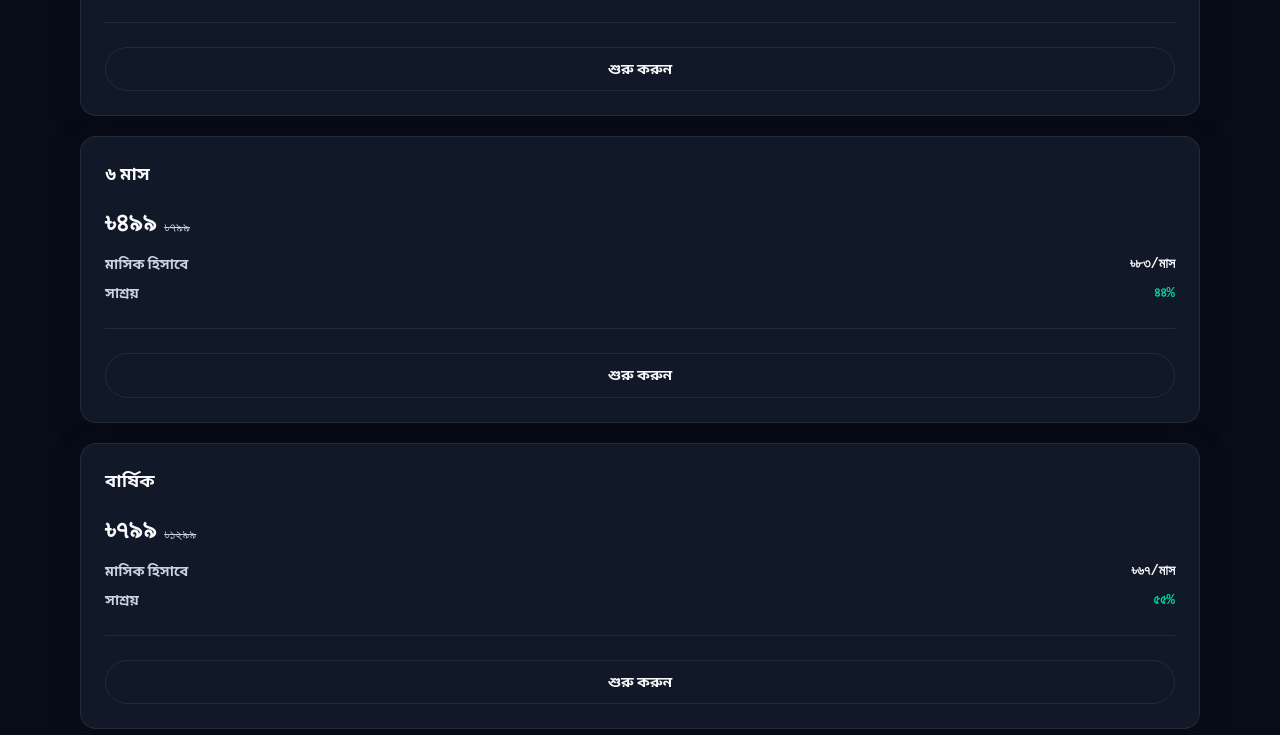
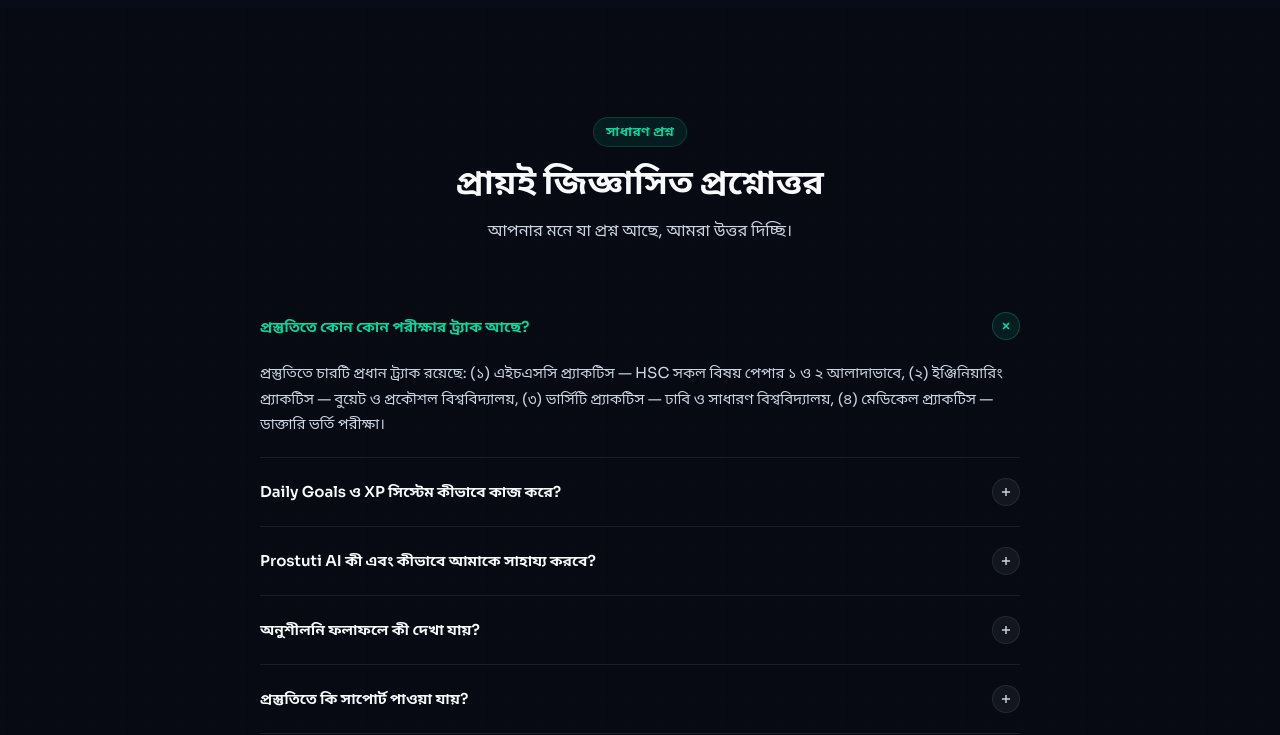
Before and after one commit to mdmonirhossen6/prostutii, a Next.js app: page / in a window 1280 px wide. Shown: the part 9200-9935 px from the top of the page. Built offline with nearby package versions, Linux system fonts and the light colour scheme.

Commit message:
revert: remove mobile stacked cards layout from pricing table

```diff
--- a/components/Pricing.tsx
+++ b/components/Pricing.tsx
@@ -155,66 +155,9 @@
           </ul>
         </div>
 
-        {/* Mobile Stacked Plans (Visible only on <700px) */}
-        <div className="mobile-plans" style={{ display: 'flex', flexDirection: 'column', gap: 'var(--space-4)', marginBottom: 'var(--space-6)' }}>
-          {t.plans.map((plan) => {
-            const isHighlighted = plan.tag !== null;
-            return (
-              <div key={`mobile-${plan.id}`} style={{
-                background: isHighlighted ? 'rgba(0,150,109,0.06)' : 'var(--color-surface-card)',
-                border: `1px solid ${isHighlighted ? 'var(--color-surface-strong)' : 'var(--color-border-default)'}`,
-                borderRadius: 'var(--radius-sm)',
-                padding: '24px',
-                position: 'relative',
-                boxShadow: isHighlighted ? '0 8px 30px rgba(0, 150, 109, 0.15)' : 'var(--shadow-navy)',
-              }}>
-                {plan.tag && (
-                  <span style={{
-                    position: 'absolute', top: 0, right: '24px', transform: 'translateY(-50%)',
-                    background: 'var(--color-surface-strong)', color: '#fff', fontSize: '11px', fontWeight: 800,
-                    padding: '4px 12px', borderRadius: '12px', letterSpacing: '0.5px',
-                  }}>
-                    {plan.tag}
-                  </span>
-                )}
-
-                <h4 style={{ fontSize: '18px', fontWeight: 700, color: 'var(--color-text-primary)', marginBottom: '16px' }}>
-                  {plan.name}
-                </h4>
-
-                <div style={{ display: 'flex', alignItems: 'baseline', gap: '8px', marginBottom: '8px' }}>
-                  <span style={{ fontSize: '28px', fontWeight: 800, color: isHighlighted ? '#00d9a0' : 'var(--color-text-primary)', fontFamily: 'monospace' }}>
-                    {t.currency}{plan.price}
-                  </span>
-                  <span style={{ fontSize: '14px', color: 'var(--color-text-tertiary)', textDecoration: 'line-through', fontFamily: 'monospace' }}>
-                    {t.currency}{plan.originalPrice}
-                  </span>
-                </div>
-
-                <div style={{ display: 'flex', flexDirection: 'column', gap: '8px', marginBottom: '24px', paddingBottom: '24px', borderBottom: '1px solid var(--color-border-default)' }}>
-                  <div style={{ display: 'flex', justifyContent: 'space-between', fontSize: '14px' }}>
-                    <span style={{ color: 'var(--color-text-secondary)', fontWeight: 600 }}>{t.rowLabels.monthly}</span>
-                    <span style={{ color: 'var(--color-text-primary)', fontFamily: 'monospace', fontWeight: 600 }}>{t.currency}{plan.perMonthPrice}{t.perMonth}</span>
-                  </div>
-                  {plan.savings && (
-                    <div style={{ display: 'flex', justifyContent: 'space-between', fontSize: '14px' }}>
-                      <span style={{ color: 'var(--color-text-secondary)', fontWeight: 600 }}>{t.rowLabels.savings}</span>
-                      <span style={{ color: '#00d9a0', fontFamily: 'monospace', fontWeight: 700 }}>{plan.savings}</span>
-                    </div>
-                  )}
-                </div>
-
-                <a
-                  href="https://web.prostuti.bd"
-                  className={isHighlighted ? 'btn btn-primary' : 'btn btn-secondary'}
-                  style={{ width: '100%', justifyContent: 'center' }}
-                >
-                  {lang === 'bn' ? 'শুরু করুন' : 'Get Started'}
-                </a>
-              </div>
-            );
-          })}
-        </div>
+        <p className="mobile-only" style={{ fontSize: '12px', color: 'var(--color-text-tertiary)', marginBottom: '8px' }}>
+          {t.scrollHint}
+        </p>
         <div ref={scrollRef} className="pricing-table-container" style={{ overflowX: 'auto', WebkitOverflowScrolling: 'touch' }}>
           <table
             role="table"
@@ -341,13 +284,12 @@
       </div>
 
       <style jsx>{`
-        .mobile-plans { display: none; }
+        .mobile-only { display: none; }
         .pricing-table-container::-webkit-scrollbar { display: none; }
         .pricing-table-container { -ms-overflow-style: none; scrollbar-width: none; }
 
         @media (max-width: 700px) {
-          .mobile-plans { display: flex; }
-          .pricing-table-container { display: none; }
+          .mobile-only { display: block; }
         }
       `}</style>
     </section>
```
